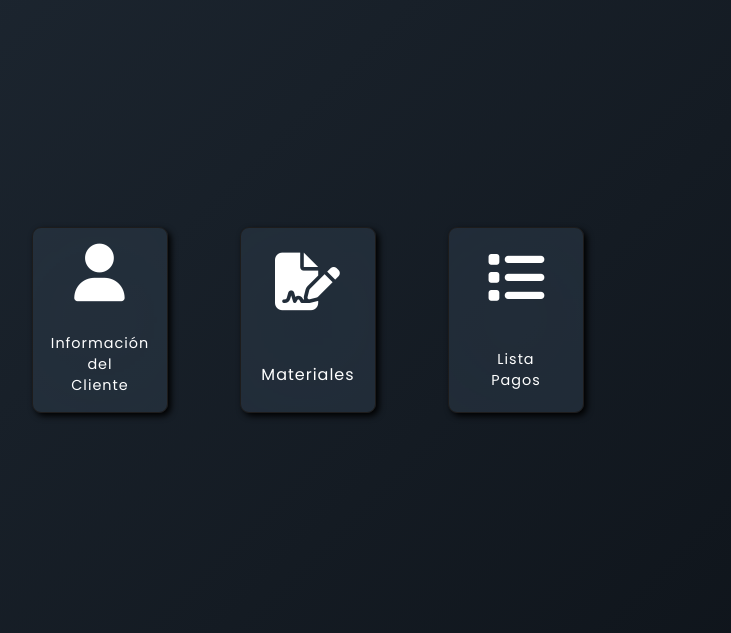
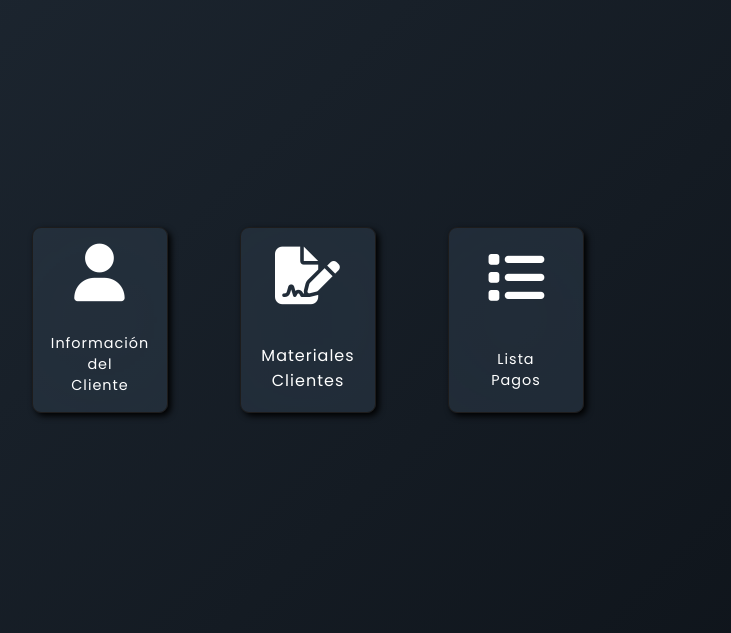
Before and after one commit to juanqui-art/empresa, a Django app: template templates/Clientes/pagos-home.html in a window 1280 px wide. Shown: the part 80-713 px from the top of the page, without its empty margins (332-1063 px from the left). Run offline with Django 3.2, Linux system fonts and the light colour scheme; the template is opened without the code that fills it, so the values that code supplies are empty; some libraries are stand-ins or nearby versions.

Commit message:
modificando page-home

```diff
--- a/templates/Clientes/pagos-home.html
+++ b/templates/Clientes/pagos-home.html
@@ -18,6 +18,7 @@
                 <i class="fas fa-file-signature fa-4x"></i>
                 <div>
                     <p>Materiales </p>
+                    <p>Clientes </p>
                 </div>
             </div>
         </a>
```
